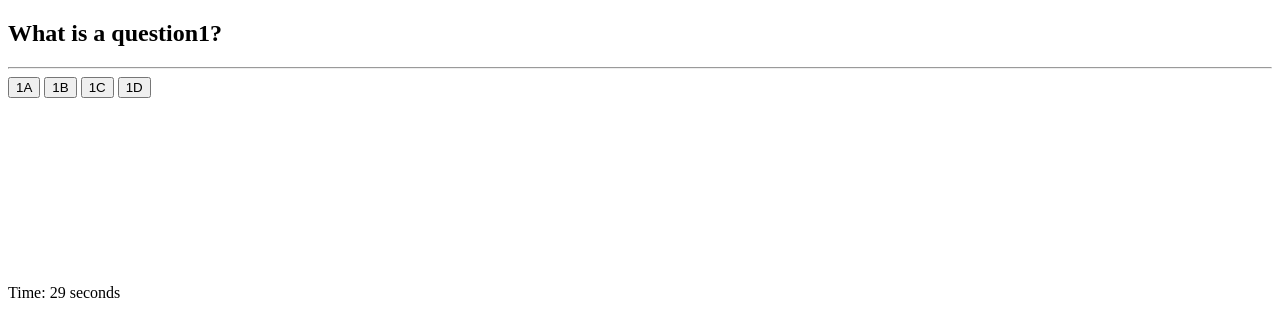
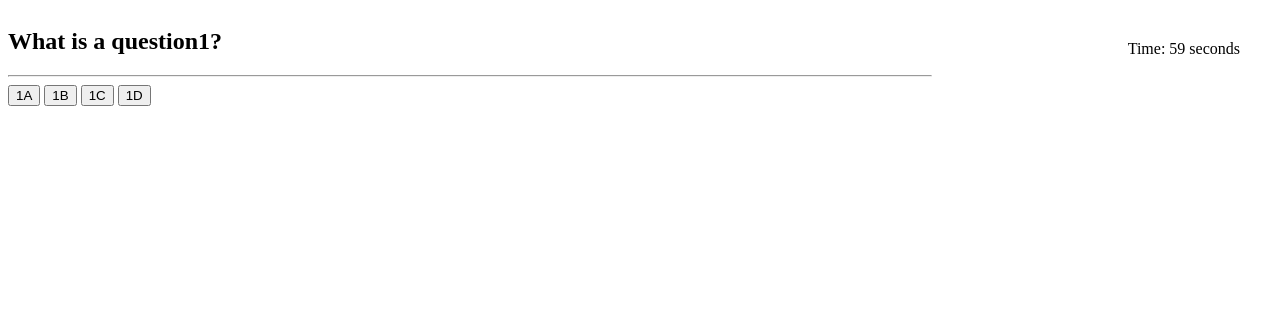
Before and after one commit to ConnerMart/coding-quiz, a plain HTML site: page index.html in a window 1280 px wide. Both pictures are taken after a click on the button "Start Quiz". Drawn offline with Linux system fonts and the light colour scheme.

Commit message:
a few css updates

```diff
--- a/assets/css/style.css
+++ b/assets/css/style.css
@@ -1,3 +1,18 @@
+body {
+  display: flex;
+}
+
+main {
+  width: 75%;
+}
+
+aside {
+  width: 25%;
+  text-align: right;
+  padding-top: 2rem;
+  padding-right: 2rem;
+}
+
 p {
   font-weight: bolder;
 }
@@ -5,3 +20,8 @@ p {
 input {
   width: 5rem;
 }
+
+#finished,
+#score-display {
+  text-align: center;
+}
--- a/assets/js/script.js
+++ b/assets/js/script.js
@@ -59,7 +59,8 @@ questionList = [
 ];
 var currentQ = 0;
 var score = 0;
-var timeLeft = 30;
+var timeLeft = 60;
+quizFinished = false;
 
 // when the start button is clicked, make the start div disappear and the questions div appear, then run the showQuestions() function with an argument of the currentQ-position of the questionList, which is set to 0 to begin with, so the first question will be shown
 startButton.addEventListener("click", function (event) {
@@ -93,6 +94,7 @@ function checkAnswer(event) {
       showQuestion(questionList[currentQ]);
       // if there are no more questions in the questionList, create a "finish quiz" button and append it underneath the last question
     } else {
+      quizFinished = true;
       finishButton = document.createElement("button");
       finishButton.textContent = "Finish Quiz";
       // removes old event listener so that "finish quiz" buttons don't keep appearing if you keep clicking on the correct answer of the final question
@@ -115,12 +117,11 @@ function startTimer() {
   var timeInterval = setInterval(function () {
     timerDisplay.textContent = "Time: " + timeLeft + " seconds";
     timeLeft--;
-    // if (finishButton.textContent === "Finish Quiz") {
-    //   timerDisplay.textContent = "";
-    //   clearInterval(timeInterval);
-    // } // TODO: fix this
-    // TODO: stop timer from going into negatives
-    if (timeLeft === 0) {
+    if (quizFinished === true) {
+      timerDisplay.textContent = "";
+      clearInterval(timeInterval);
+    }
+    if (timeLeft < 1) {
       clearInterval(timeInterval);
       timerDisplay.textContent = "";
       questionsDiv.setAttribute("style", "display: none");
@@ -135,22 +136,26 @@ finished.addEventListener("submit", saveScore);
 function saveScore(event) {
   event.preventDefault();
   finished.setAttribute("style", "display: none");
-  // var scoreInfo = {
-  //   player: initials.value.trim(),
-  //   pointsScored: score,
-  // };
+
   localStorage.setItem("player", initials.value.trim());
   localStorage.setItem("score", score);
+
   showScores();
 }
 
 function showScores() {
   scoreDisplay.setAttribute("style", "visibility: visible");
+
   var savedPlayer = localStorage.getItem("player");
   var savedScore = localStorage.getItem("score");
 
-  console.log(savedPlayer);
-  console.log(savedScore);
-
   scoreBoard.textContent = savedPlayer + ": " + savedScore;
 }
+
+// TODO: figure out how to save multiple savedPlayers/savedScores ?
+
+// TODO: fix up CSS
+
+// TODO: write actual question/answer content
+
+// TODO: set final values for starting timeLeft, scores, etc.
--- a/index.html
+++ b/index.html
@@ -16,6 +16,7 @@
           For each incorrect answer, you lose 5 points and 5 seconds from the
           timer.
         </p>
+        <p>If you run out of time, the quiz will end.</p>
         <button id="start-button">Start Quiz</button>
       </div>
       <div id="questions" style="visibility: hidden">
@@ -37,7 +38,7 @@
         </form>
       </div>
       <div id="score-display" style="visibility: hidden">
-        <h3>High Score:</h3>
+        <h3>Scores:</h3>
         <p id="scoreboard"></p>
       </div>
     </main>
```
